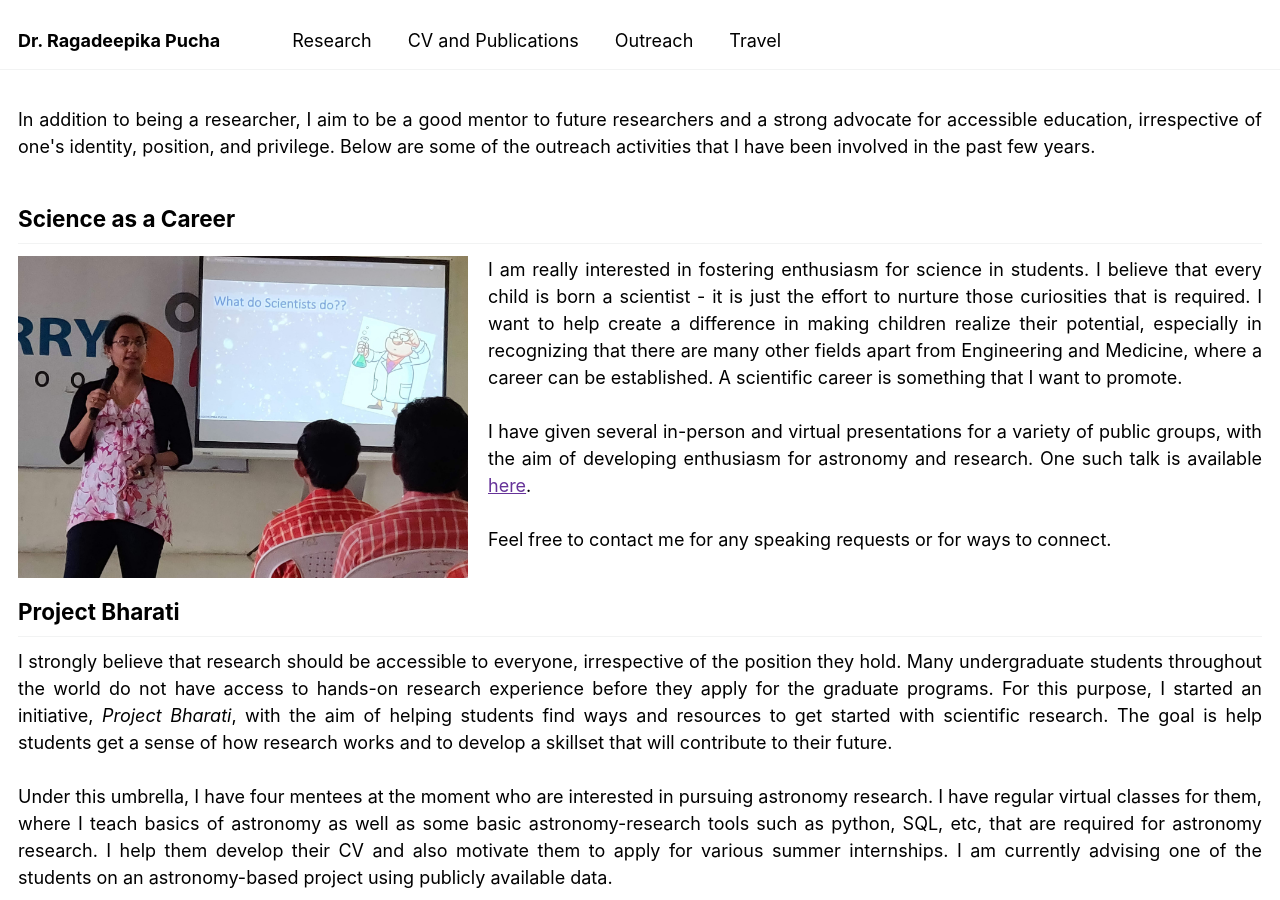
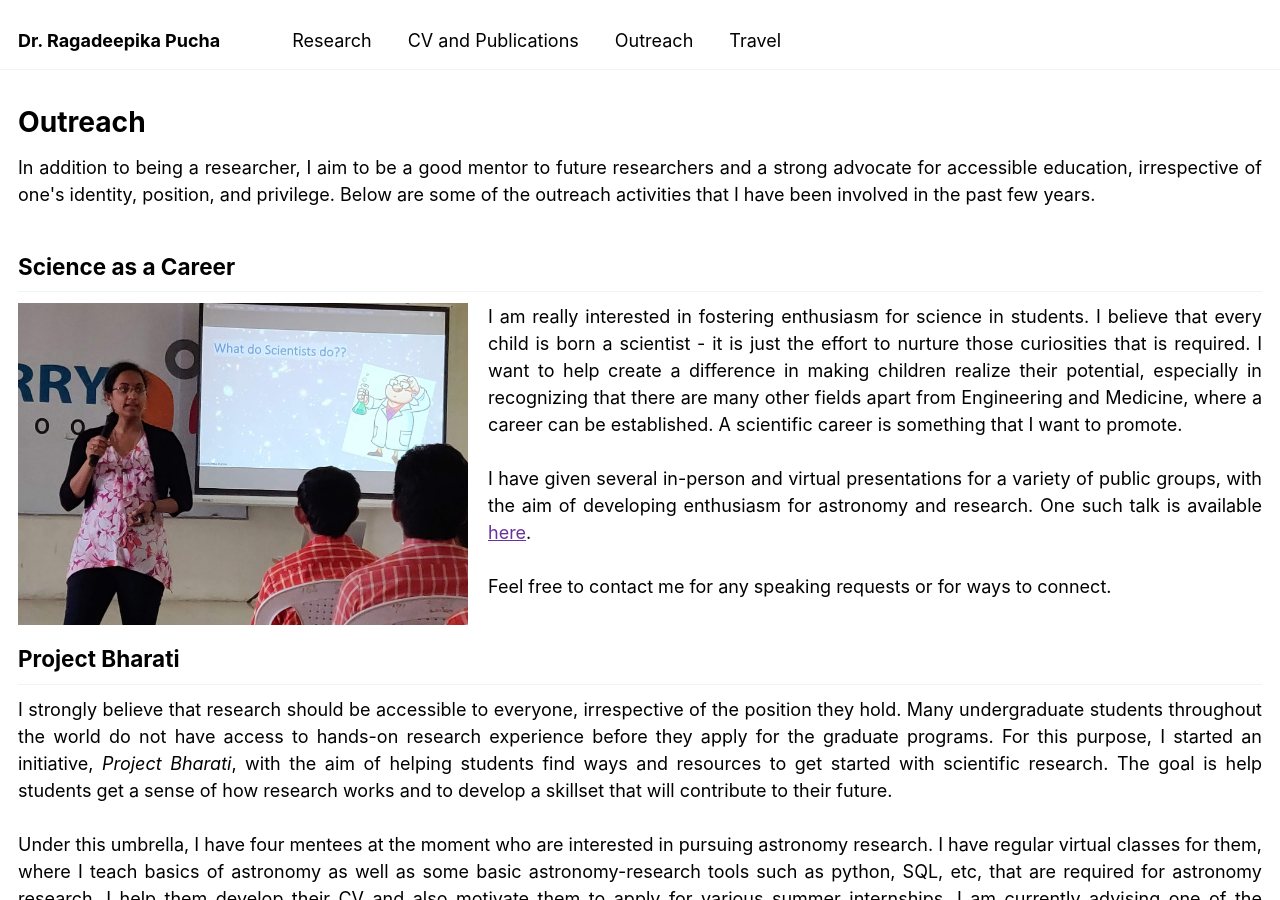
Before and after one commit to Ragadeepika-Pucha/Ragadeepika-Pucha.github.io, a Jekyll site: the page built from _pages/outreach.md, in a window 1280 px wide and 900 px high. Built offline with Jekyll 4.4.1, drawn with Linux system fonts in a browser that asks for light colours.

```diff
--- a/_pages/outreach.md
+++ b/_pages/outreach.md
@@ -4,6 +4,8 @@ title: "Outreach"
 permalink: /outreach/
 author_profile: false
 ---
+# Outreach
+
 <p style='text-align: justify;'>
 In addition to being a researcher, I aim to be a good mentor to future researchers and a strong advocate for accessible education, irrespective of one's identity, position, and privilege. Below are some of the outreach activities that I have been involved in the past few years. </p>
 
```
